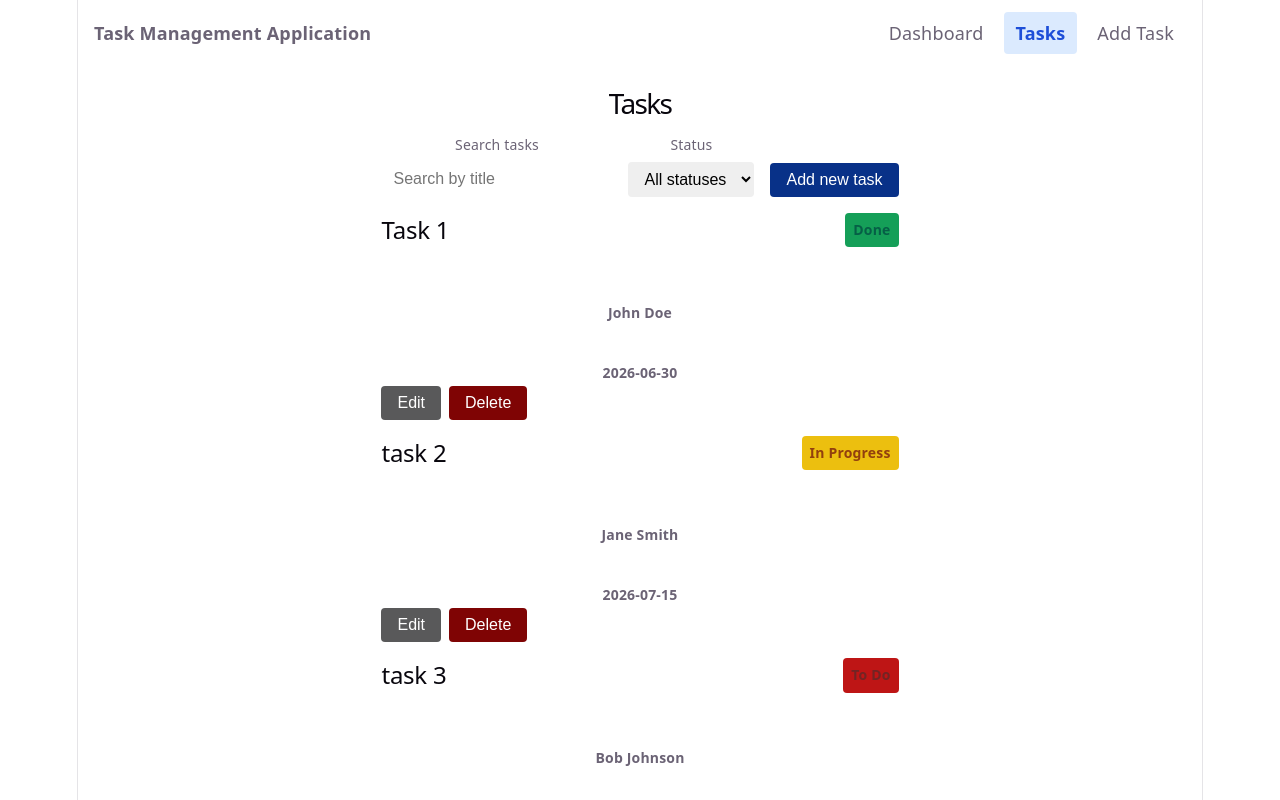
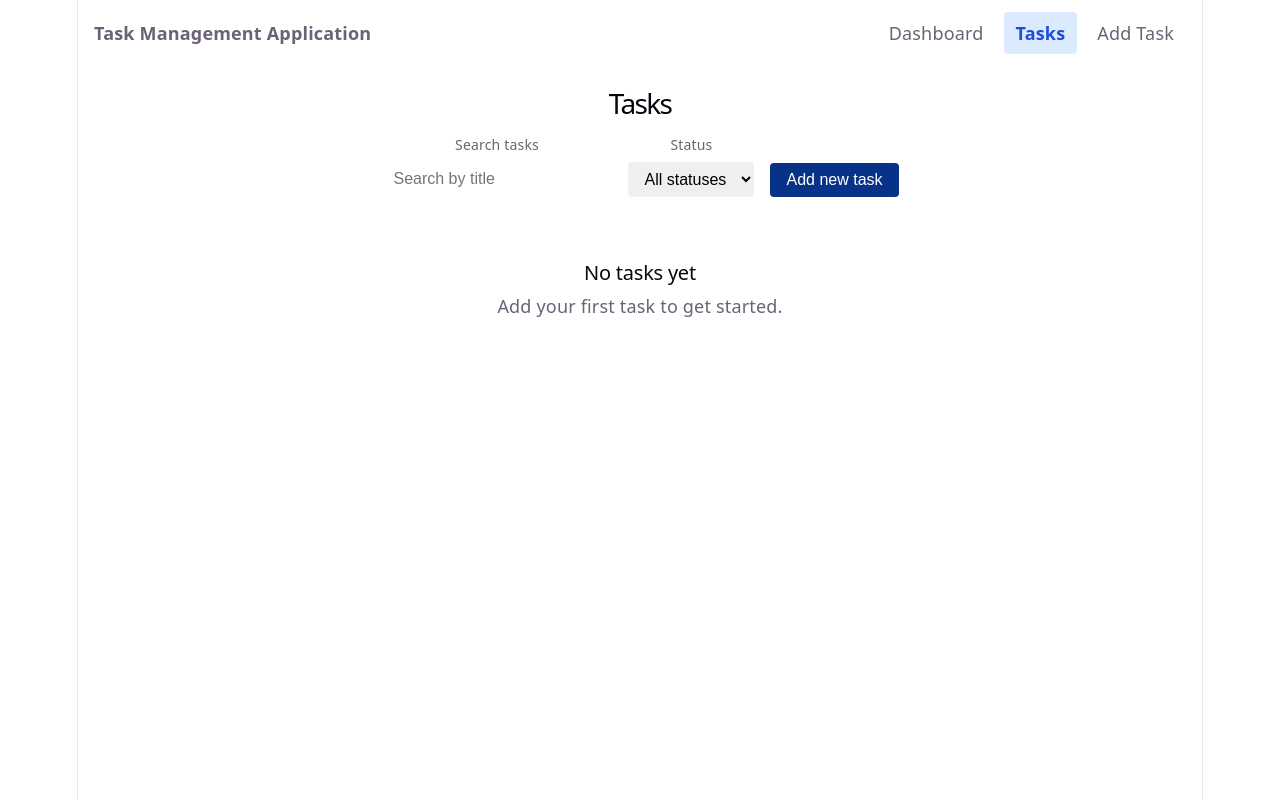
Before and after one commit to MariKapanadze/Task-Management-App, a React (Vite) app: page /tasks in a window 1280 px wide. Shown: the top 800 px of the page. Built offline with nearby package versions, Linux system fonts and the light colour scheme.

Commit message:
add empty State component

```diff
--- /dev/null
+++ b/src/components/EmptyState.jsx
@@ -0,0 +1,12 @@
+import '../styles/empty-state.css'
+
+function EmptyState({ title, message }) {
+  return (
+    <section className="empty-state">
+      <h2 className="empty-state__title">{title}</h2>
+      <p className="empty-state__message">{message}</p>
+    </section>
+  )
+}
+
+export default EmptyState
--- a/src/components/TaskList.jsx
+++ b/src/components/TaskList.jsx
@@ -1,7 +1,16 @@
 import TaskCard from './TaskCard'
 import '../styles/task-list.css'
+import EmptyState from './EmptyState'
 
 function TaskList({ tasks }) {
+  if (tasks.length === 0) {
+  return (
+    <EmptyState
+      title="No tasks yet"
+      message="Add your first task to get started."
+    />
+  )
+ }
   return (
     <ul className="task-list">
       {tasks.map((task) => (
--- a/src/pages/TasksPage.jsx
+++ b/src/pages/TasksPage.jsx
@@ -10,7 +10,7 @@ function TasksPage() {
       <main className="page">
         <h1>Tasks</h1>
         <TaskToolbar />
-        <TaskList tasks={tasks} />
+        <TaskList tasks={[]} />
       </main>
     </>
   )
--- /dev/null
+++ b/src/styles/empty-state.css
@@ -0,0 +1,17 @@
+.empty-state {
+    text-align: center;
+    padding: 48px 16px;
+    background-color: var(--color-surface);
+    border: 1px dashed var(--color-border);
+    border-radius: 8px;
+}
+
+.empty-state__title {
+    margin: 0 0 8px;
+    font-size: 20px;
+}
+
+.empty-state__message {
+    margin: 0;
+    color: var(--color-text-muted);
+}
```
